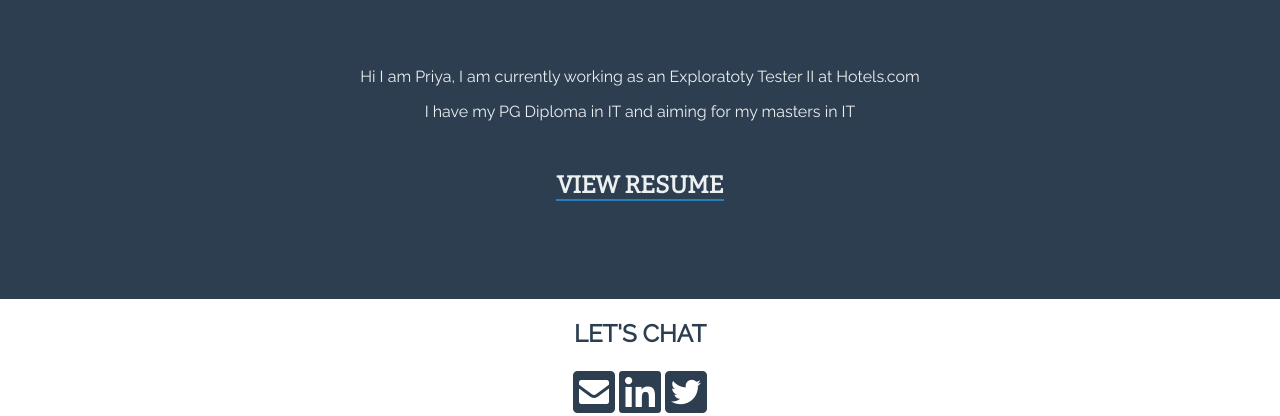
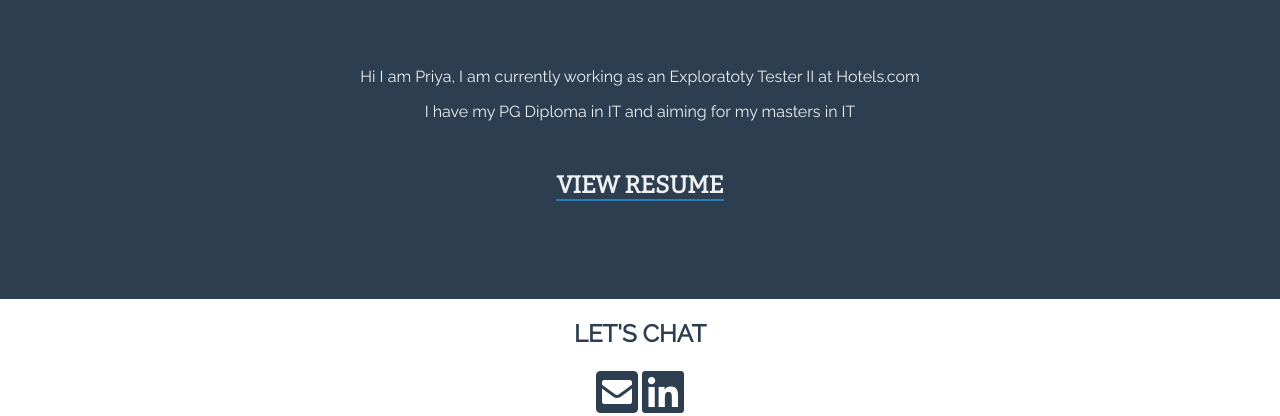
Before and after one commit to PriyankaGaddam/priyaQA.github.io, a plain HTML site: page index.html in a window 1280 px wide. Shown: the part 719-1135 px from the top of the page. Drawn offline with nearby package versions, Linux system fonts and the light colour scheme.

Commit message:
TweakTwitter

```diff
--- a/index.html
+++ b/index.html
@@ -43,7 +43,7 @@
         <h1> LET'S CHAT </h1>
         <a class="social-media-icon-link" href="mailto:gpr.gaddam@gmail.com"><i class="fas fa-envelope-square fa-3x"></i></a>
         <a class="social-media-icon-link" href="https://uk.linkedin.com/in/pgaddam"><i class="fab fa-linkedin fa-3x"></i></a>
-        <a class="social-media-icon-link" href="https://www.twitter.com"><i class="fab fa-twitter-square fa-3x"></i></a>
+        <!-- <a class="social-media-icon-link" href="https://www.twitter.com"><i class="fab fa-twitter-square fa-3x"></i></a> -->
       </section>
   </body>
 </html>
```
